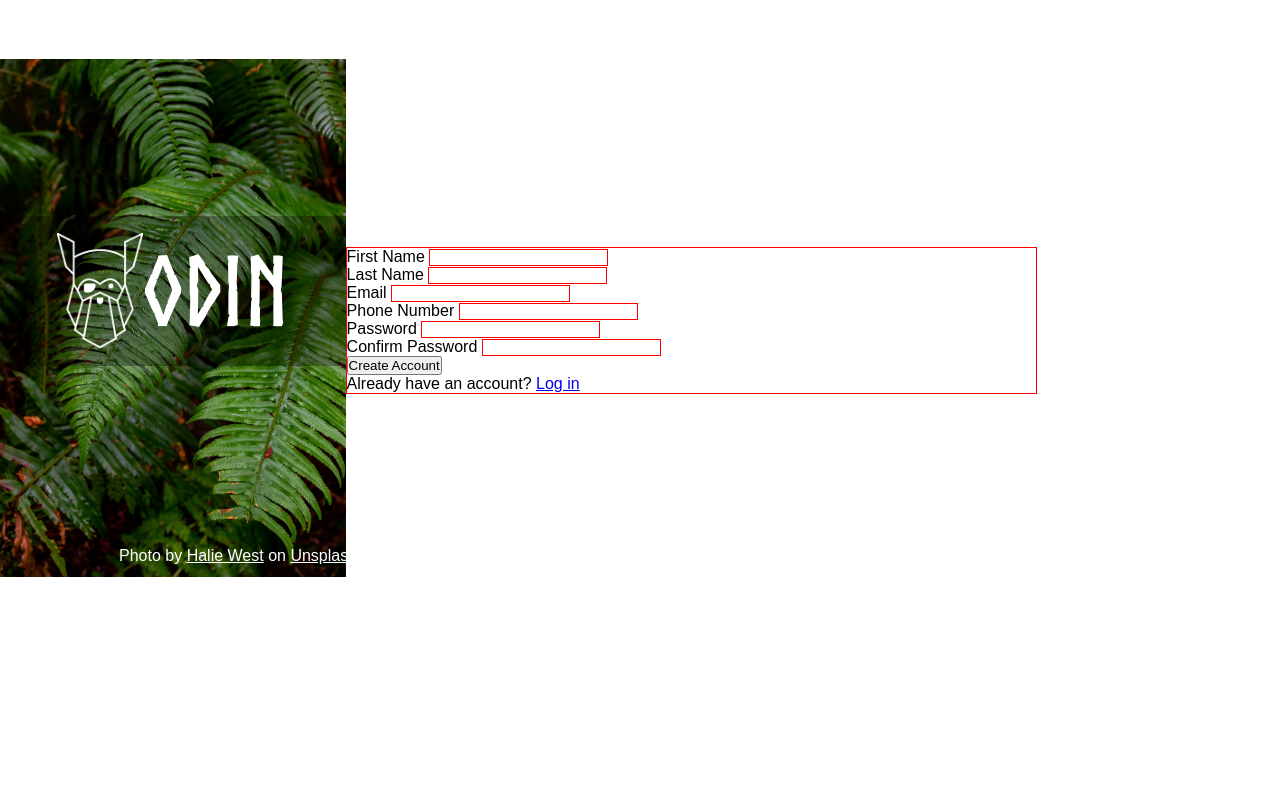
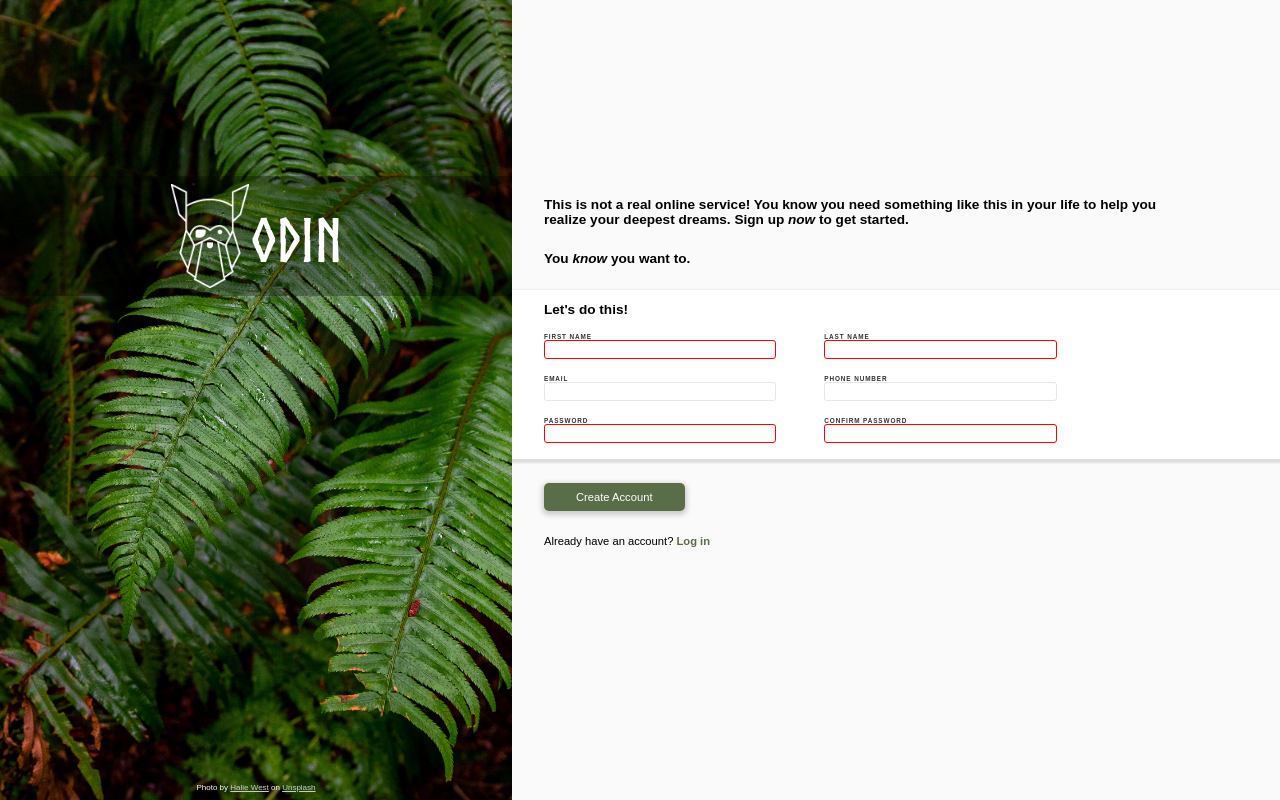
Before and after one commit to Bones81/SignInFormTOP2025, a plain HTML site: page index.html in a window 1280 px wide. Drawn offline with Linux system fonts and the light colour scheme.

Commit message:
Form complete. Fix layout and styles to relative satisfaction.

```diff
--- a/index.html
+++ b/index.html
@@ -8,8 +8,7 @@
   </head>
   <body>
     <section class="form-container">
-      <figure>
-        <img src="img/halie-west-25xggax4bSA-unsplash.jpg" alt="" />
+      <figure class="image-and-logo">
         <div class="semi-transparent">
           <img src="img/odin-lined.png" alt="TOP logo" /><span class="odin-text">ODIN</span>
         </div>
@@ -26,7 +25,13 @@
           >
         </figcaption>
       </figure>
-      <form action="/" method="POST">
+      <div class="form-content">
+        <div class="form-intro">
+          <h3>This is not a real online service! You know you need something like this in your life to help you realize your deepest dreams. Sign up <em>now</em> to get started.</h3>
+          <h3>You <em>know</em> you want to.</h3>
+        </div>
+        <form action="#" method="POST" id="signup-form" class="controls-and-heading-no-button">
+            <h3 class="form-heading">Let's do this!</h3>
             <div class="form-control">
               <label for="fname">First Name</label>
               <input type="text" name="fname" id="fname" required />
@@ -37,11 +42,11 @@
             </div>
             <div class="form-control">
               <label for="email">Email</label>
-          <input type="email" name="email" id="email" required />
+              <input type="email" name="email" id="email"/>
             </div>
             <div class="form-control">
               <label for="phone">Phone Number</label>
-          <input type="tel" name="phone" id="phone" required />
+              <input type="tel" name="phone" id="phone"/>
             </div>
             <div class="form-control">
               <label for="password">Password</label>
@@ -51,9 +56,12 @@
               <label for="password">Confirm Password</label>
               <input type="password" name="password" id="password" required />
             </div>
-        <button type="submit">Create Account</button>
+        </form>
+        <div class="submit-div">
+          <button type="submit" form="signup-form">Create Account</button>
           <p class="login-option">Already have an account? <a href="#" class="login">Log in</a></p>
-      </form>
+        </div>
+      </div>
     </section>
   </body>
 </html>
--- a/style.css
+++ b/style.css
@@ -1,6 +1,10 @@
 @font-face {
-    font-family: 'Norse Bold';
+  font-family: "Norse Bold";
   src: url(fonts/Norse-Bold.otf);
+}
+
+:root {
+  --green: #596d48;
 }
 
 * {
@@ -11,8 +15,8 @@
 }
 
 .form-container {
-    width: 90%;
-    height: 80vh;
+  /* width: 90%; */
+  height: 100vh;
   display: flex;
   flex-direction: row;
   flex-wrap: wrap;
@@ -24,55 +28,150 @@ img {
   width: 100%;
 }
 
-figure {
+.image-and-logo {
   position: relative;
-    width: 30%;
+  width: 40%;
+  height: 100%;
+  background: url(./img/halie-west-25xggax4bSA-unsplash.jpg);
+  background-size: cover;
+  display: flex;
+  flex-flow: column nowrap;
+  justify-content: space-between;
+  align-items: center;
 }
 
 figcaption {
   color: white;
-    position: absolute;
-    bottom: 1rem;
-    transform: translateX(50%)
+  font-size: 0.5rem;
+  padding: 0.5rem;
 }
 
 figcaption a {
-    color: white;
+  color: #ccc;
 }
 
 .semi-transparent {
   width: 100%;
-    height: 150px;
+  height: 15%;
   background-color: rgba(0, 0, 0, 0.3);
-    position: absolute;
-    top: 30%;
   display: flex;
+  flex-flow: row nowrap;
   align-items: center;
   justify-content: center;
+  position: relative;
+  top: 22%;
 }
 
 .semi-transparent > img {
-    max-height: 100%;
-    max-width: 25%;
+  max-height: 87%;
+  max-width: 16%;
   object-fit: contain;
 }
 
 .odin-text {
-    font-family: 'Norse Bold', sans-serif;
+  font-family: "Norse Bold", sans-serif;
   color: white;
-    font-size: 6rem;
+  font-size: 3.75rem;
+  height: 45%; /* Norse Bold font weirdly aligns to the top of the line and leave an annoying gap below, making centering text vertically a royal pain. This height adjustment shifted its vertical alignment enough (with the flexbox center alignment) to get the text into more-or-less the correct vertical location.*/
 }
 
-form {
-    flex-basis: 60%;
+.controls-and-heading-no-button {
+  display: flex;
+  flex-flow: row wrap;
+  gap: 1rem 3rem;
+  padding: 0.75rem 2rem 1rem;
+  background-color: white;
+  box-shadow: 0 2px 2px 2px #ddd;
+  height: 180px;
 }
 
+.form-content {
+  max-width: 60%;
+  height: 100%;
+  background-color: rgb(250, 250, 250);
+  display: flex;
+  flex-flow: column nowrap;
+  justify-content: center;
+}
 
-*:invalid {
+.form-intro, .controls-and-heading-no-button, .submit-div {
+    flex-shrink: 1;
+    flex-basis: 21%;
+
+}
+
+.form-intro {
+  padding: 0;
+  flex-basis: 10%;
+  /* display: flex;
+  flex-flow: column nowrap;
+  justify-content: flex-end; */
+}
+
+.form-heading,
+.form-intro {
+  width: 100%;
+}
+
+.form-intro h3 {
+  margin: 1.5rem 2rem;
+}
+
+h3 {
+    font-size: 0.85rem;
+    width: 80%;
+}
+
+.form-control {
+  display: flex;
+  flex-flow: column;
+  width: 33%;
+}
+
+label {
+  text-transform: uppercase;
+  font-size: 0.4rem;
+  color: #333;
+  letter-spacing: 0.25ch;
+  font-weight: bold;
+}
+
+input:invalid {
   border: 1px solid red;
 }
 
-*:focus {
+input:focus {
   border: 1px solid blue;
-    box-shadow: 2px 2px 2px 5px black;
+  box-shadow: 1px 2px 2px 2px rgba(40, 40, 40, 0.1);
 }
+
+input {
+  border-radius: 3px;
+  border: 1px solid #e5e7eb;
+  padding: 0.25rem 0.5rem;
+  font-size: 0.65rem;
+  height: 19px;
+}
+
+button {
+  background-color: var(--green);
+  color: white;
+  padding: 0.5rem 2rem;
+  margin: 1.5rem 2rem;
+  border: none;
+  border-radius: 5px;
+  font-size: 0.7rem;
+  box-shadow: 0 2px 5px 2px #ccc;
+  cursor: pointer;
+}
+
+.login-option {
+  margin: 0 2rem;
+  font-size: 0.7rem
+}
+
+.login-option a {
+  text-decoration: none;
+  color: var(--green);
+  font-weight: bold;
+}
```
Lines whose indentation alone changed are shown as unchanged.
